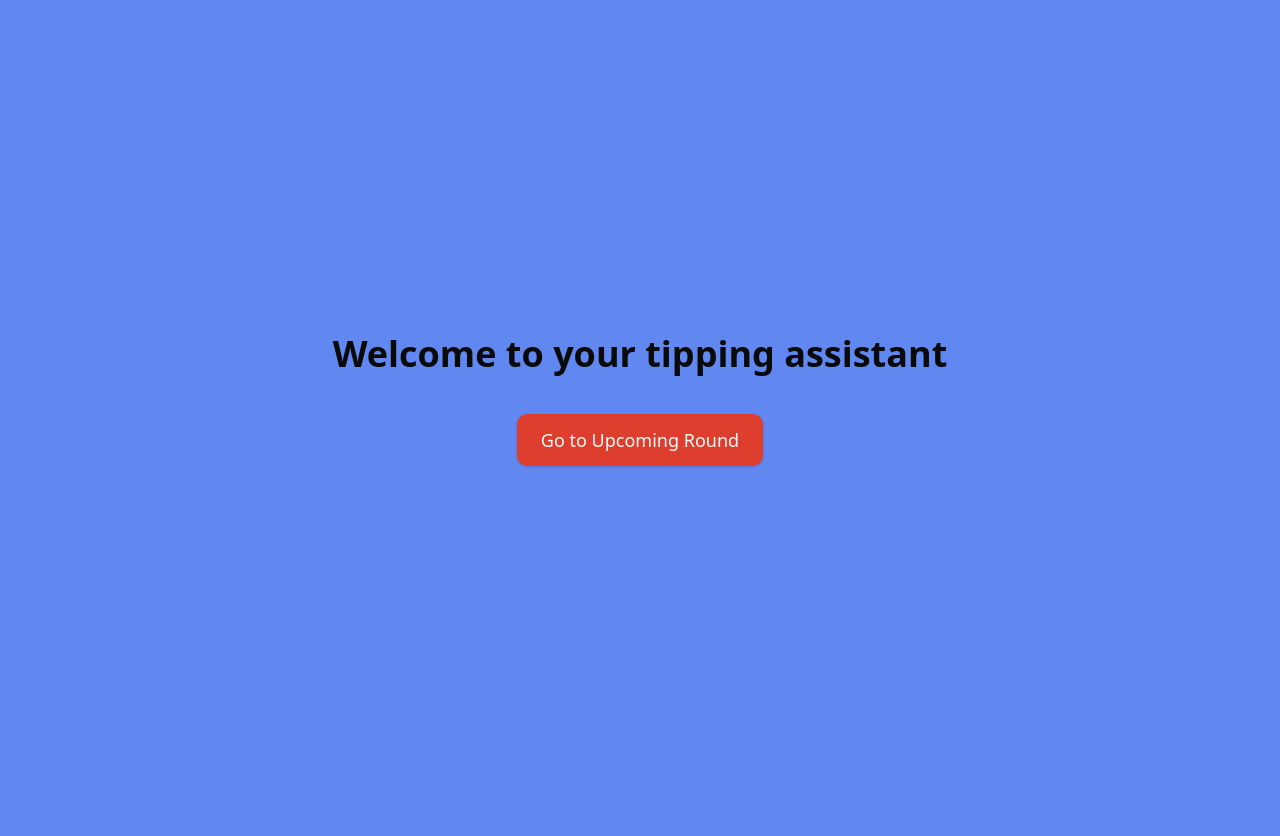
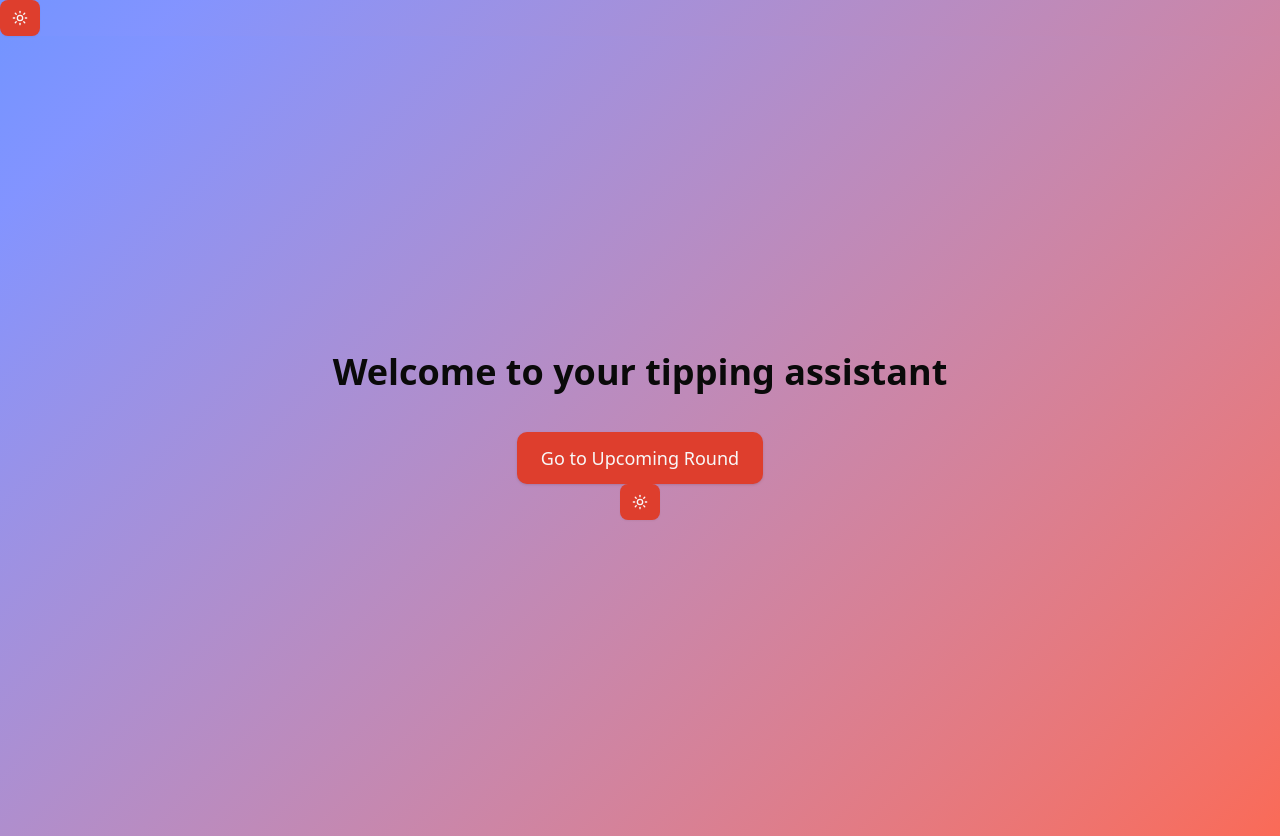
Before and after one commit to dane3018/tipping-assistant, a Next.js app: page / in a window 1280 px wide. Before the commit the page ends 800 px from the top, so only its background shows below. Built offline with nearby package versions, Linux system fonts and the light colour scheme.

Commit message:
added basic dark mode capability

```diff
--- a/src/app/globals.css
+++ b/src/app/globals.css
@@ -45,13 +45,13 @@
 
 :root {
   --radius: 0.625rem;
-  --background: oklch(0.6471 0.1628 266.82); /* light background with a hint of blue */
+  --background: oklch(0, 0, 0); /* light background with a hint of blue */
   --foreground: oklch(0.145 0 0);
-  --card: oklch(1 0 0);
+  --card: oklch(0.9445 0 360);
   --card-foreground: oklch(0.145 0 0);
   --popover: oklch(1 0 0);
   --popover-foreground: oklch(0.145 0 0);
-  --primary: oklch(0.6 0.2 30);       /* rich orange-ish primary */
+  --primary: oklch(0.6 0.2 30); /* rich orange-ish primary */
   --primary-foreground: oklch(0.98 0 0); /* white-ish foreground */
   --secondary: oklch(0.97 0 0);
   --secondary-foreground: oklch(0.205 0 0);
@@ -120,3 +120,29 @@
     @apply bg-background text-foreground;
   }
 }
+
+@layer utilities {
+  .bg-gradient-custom {
+    background-image: linear-gradient(
+      135deg,
+      var(--background),
+      oklch(0.8 0.05 200)
+    );
+  }
+
+  .bg-gradient-blue-red {
+    background-image: linear-gradient(
+      135deg,
+      oklch(0.7 0.18 270),
+      /* Blue */ oklch(0.7 0.18 30) /* Red */
+    );
+  }
+
+  .dark .bg-gradient-blue-red {
+    background-image: linear-gradient(
+      135deg,
+      oklch(0.4 0.18 270),
+      oklch(0.4 0.18 30)
+    );
+  }
+}
--- a/src/app/layout.tsx
+++ b/src/app/layout.tsx
@@ -2,6 +2,8 @@ import type { Metadata } from "next";
 import { Geist, Geist_Mono } from "next/font/google";
 import "./globals.css";
 import TopProgressBar from "@/components/TopProgressBar";
+import { toggleDarkMode } from "@/utils/theme-toggle";
+import DarkModeButton from "@/components/DMButton";
 
 const geistSans = Geist({
   variable: "--font-geist-sans",
@@ -26,9 +28,10 @@ export default function RootLayout({
   return (
     <html lang="en">
       <body
-        className={`${geistSans.variable} ${geistMono.variable} antialiased`}
+        className={`${geistSans.variable} ${geistMono.variable} antialiased min-h-screen bg-gradient-blue-red`}
       >
-        <TopProgressBar/>
+        <DarkModeButton></DarkModeButton>
+        <TopProgressBar />
         {children}
       </body>
     </html>
--- a/src/app/page.tsx
+++ b/src/app/page.tsx
@@ -1,9 +1,13 @@
+import DarkModeButton from "@/components/DMButton";
+import { toggleDarkMode } from "@/utils/theme-toggle";
 import Link from "next/link";
 
 export default function Home() {
   return (
-    <main className="min-h-screen bg-background text-foreground flex flex-col items-center justify-center p-8 text-center">
-      <h1 className="text-3xl md:text-4xl font-bold mb-6">Welcome to your tipping assistant</h1>
+    <main className="min-h-screen bg-gradient-blue-red text-foreground flex flex-col items-center justify-center p-8 text-center">
+      <h1 className="text-3xl md:text-4xl font-bold mb-6">
+        Welcome to your tipping assistant
+      </h1>
 
       <Link
         href="/upcoming"
@@ -11,6 +15,7 @@ export default function Home() {
       >
         Go to Upcoming Round
       </Link>
+      <DarkModeButton></DarkModeButton>
     </main>
   );
 }
--- a/src/app/upcoming/page.tsx
+++ b/src/app/upcoming/page.tsx
@@ -163,7 +163,7 @@ export default async function Page() {
   // console.log(models)
 
   return gamesResponse.success ? (
-    <>
+    <main className="min-h-screen">
       {gamesResponse.games.map((game, i) => (
         <GameCard
           key={i}
@@ -172,7 +172,7 @@ export default async function Page() {
           models={mockModels}
         />
       ))}
-    </>
+    </main>
   ) : (
     <p>An error has occurred: {gamesResponse.error}</p>
   );
--- /dev/null
+++ b/src/components/DMButton.tsx
@@ -0,0 +1,38 @@
+"use client"
+import { useEffect, useState } from "react";
+import { Button } from "@/components/ui/button";
+import { Moon, Sun } from "lucide-react";
+
+export default function DarkModeButton() {
+  const [isDark, setIsDark] = useState(false);
+
+  // Load theme on mount
+  useEffect(() => {
+    const savedTheme = localStorage.getItem("theme");
+    const isDarkMode = savedTheme === "dark" || (!savedTheme && window.matchMedia("(prefers-color-scheme: dark)").matches);
+    if (isDarkMode) {
+      document.documentElement.classList.add("dark");
+      setIsDark(true);
+    }
+  }, []);
+
+  const toggleDarkMode = () => {
+    const html = document.documentElement;
+    const isCurrentlyDark = html.classList.contains("dark");
+    if (isCurrentlyDark) {
+      html.classList.remove("dark");
+      localStorage.setItem("theme", "light");
+      setIsDark(false);
+    } else {
+      html.classList.add("dark");
+      localStorage.setItem("theme", "dark");
+      setIsDark(true);
+    }
+  };
+
+  return (
+    <Button variant="default" onClick={toggleDarkMode}>
+      {isDark ? <Moon className="h-5 w-5" /> : <Sun className="h-5 w-5" />}
+    </Button>
+  );
+}
--- a/src/components/GameCard.tsx
+++ b/src/components/GameCard.tsx
@@ -48,7 +48,7 @@ export default function GameCard(props: GamesCard) {
   const ateamName = idToTeam[gameData.ateamid - 1];
   const date = new Date(gameData.date!);
   return (
-    <div className="flex border border-gray-300 rounded-lg shadow-md p-4 flex-col justify-between m-8">
+    <div className="flex border bg-card border-gray-300 rounded-lg shadow-md p-4 flex-col justify-between m-8">
       <h2>{gameData.venue}</h2>
       <div className="flex justify-between items-center">
         <div className="flex-col">
--- /dev/null
+++ b/src/utils/theme-toggle.ts
@@ -0,0 +1,11 @@
+// utils/theme-toggle.ts
+export function toggleDarkMode() {
+  const html = document.documentElement;
+  if (html.classList.contains("dark")) {
+    html.classList.remove("dark");
+    localStorage.setItem("theme", "light");
+  } else {
+    html.classList.add("dark");
+    localStorage.setItem("theme", "dark");
+  }
+}
--- a/tailwind.config.ts
+++ b/tailwind.config.ts
@@ -1,10 +1,8 @@
 import type { Config } from "tailwindcss";
 
 const config: Config = {
-  content: [
-    "./app/**/*.{ts,tsx}",
-    "./components/**/*.{ts,tsx}",
-  ],
+  content: ["./app/**/*.{ts,tsx}", "./components/**/*.{ts,tsx}"],
+  darkMode: "class",
   theme: {
     extend: {
       fontFamily: {
```
Also changed, not shown: src/components/TopProgressBar.tsx (+6 -6 lines), src/styles/nprogress-custom.css (indentation only).
